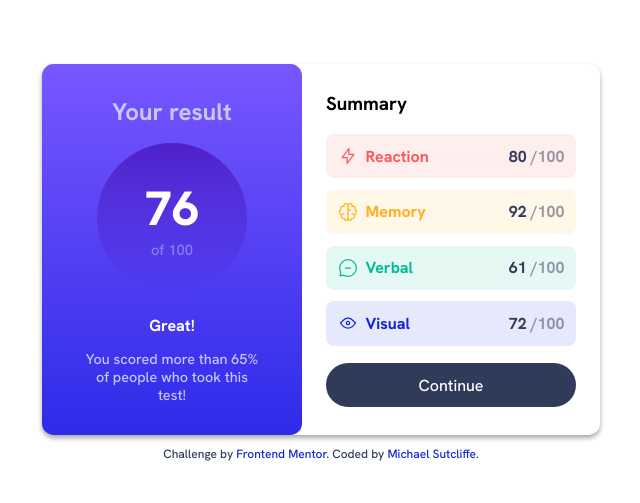
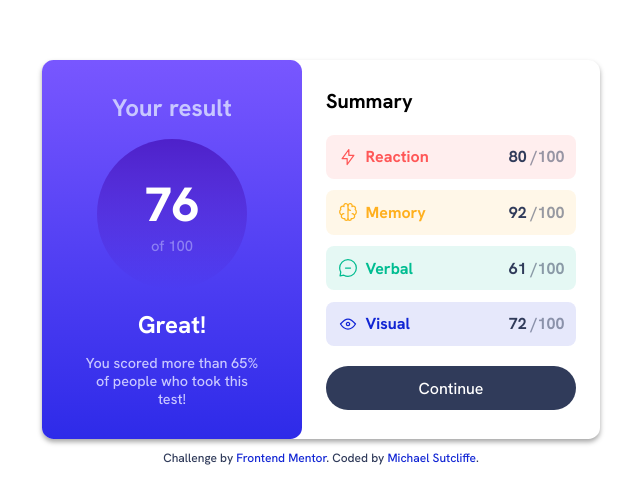
Before and after one commit to msutcliffe2303/results-summary, a plain HTML site: page index.html in a window 1280 px wide. Shown: the part 131-634 px from the top of the page, 319-959 px from the left. Drawn offline with Linux system fonts and the light colour scheme.

Commit message:
changed some heading elements

```diff
--- a/index.html
+++ b/index.html
@@ -16,11 +16,11 @@
         <div class="your-score">
           <span class="score">76</span>of 100
         </div>
-        <h4>Great!</h4>
+        <h2>Great!</h2>
         <p>You scored more than 65% of people who took this test!</p>
       </div>
       <div class="card__right">
-        <h3>Summary</h3>
+        <h2>Summary</h2>
         <div class="results">
           <div class="result result--reaction">
             <div class="result__type">
--- a/styles.css
+++ b/styles.css
@@ -88,7 +88,7 @@ body {
   font-size: 1.5rem;
 }
 
-.card__left > h4 {
+.card__left > h2 {
   color: var(--clr-n-white);
   margin-bottom: 0;
 }
@@ -125,7 +125,8 @@ body {
   padding: 1.5em 0;
 }
 
-.card__right > h3 {
+.card__right > h2 {
+  font-size: 1.25rem;
   margin: 0;
 }
 
```
